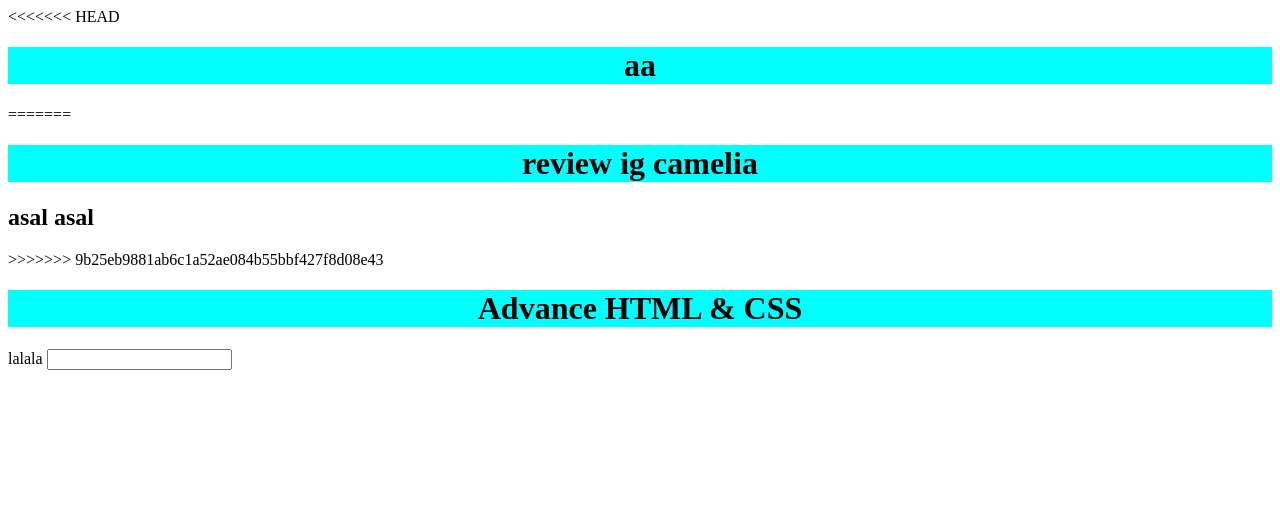
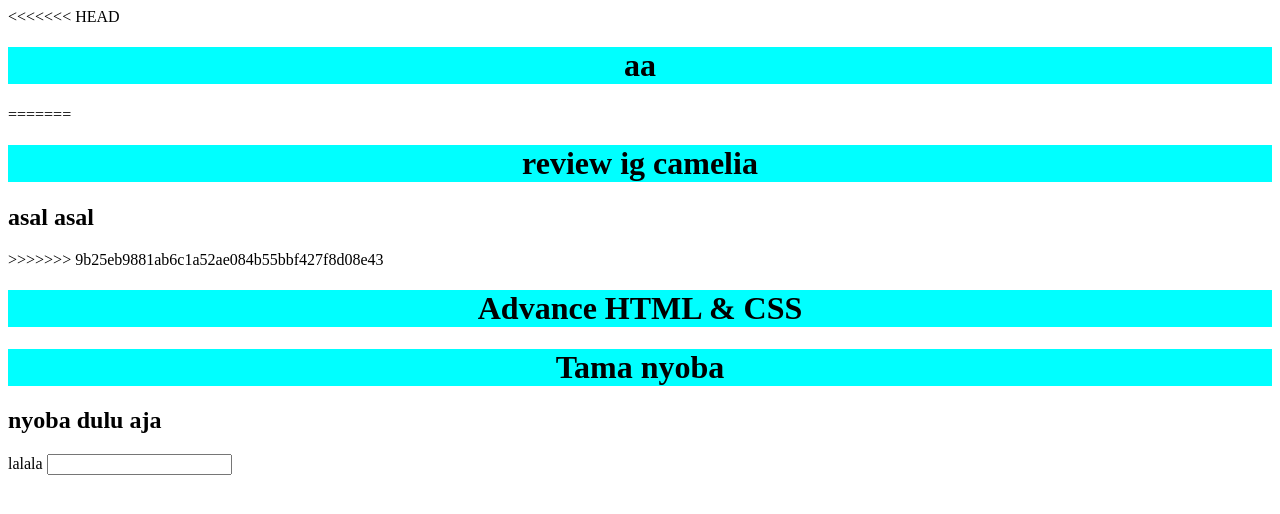
Before and after one commit to Kampus-Merdeka-Software-Engineering/km-feb24-balikpapan-12, a plain HTML site: page index.html in a window 1280 px wide. Drawn offline with Linux system fonts and the light colour scheme.

Commit message:
nyoba dulu aja

```diff
--- a/index.html
+++ b/index.html
@@ -18,7 +18,9 @@
     <div class="wrapper">
       <h1>Advance HTML & CSS</h1>
     </div>
-
+<h1>Tama nyoba</h1>
+<h2>nyoba dulu aja
+</h2>
     <form action="">
       <label for="name">lalala</label>
       <input type="text" id="name" name="name" required />
```
